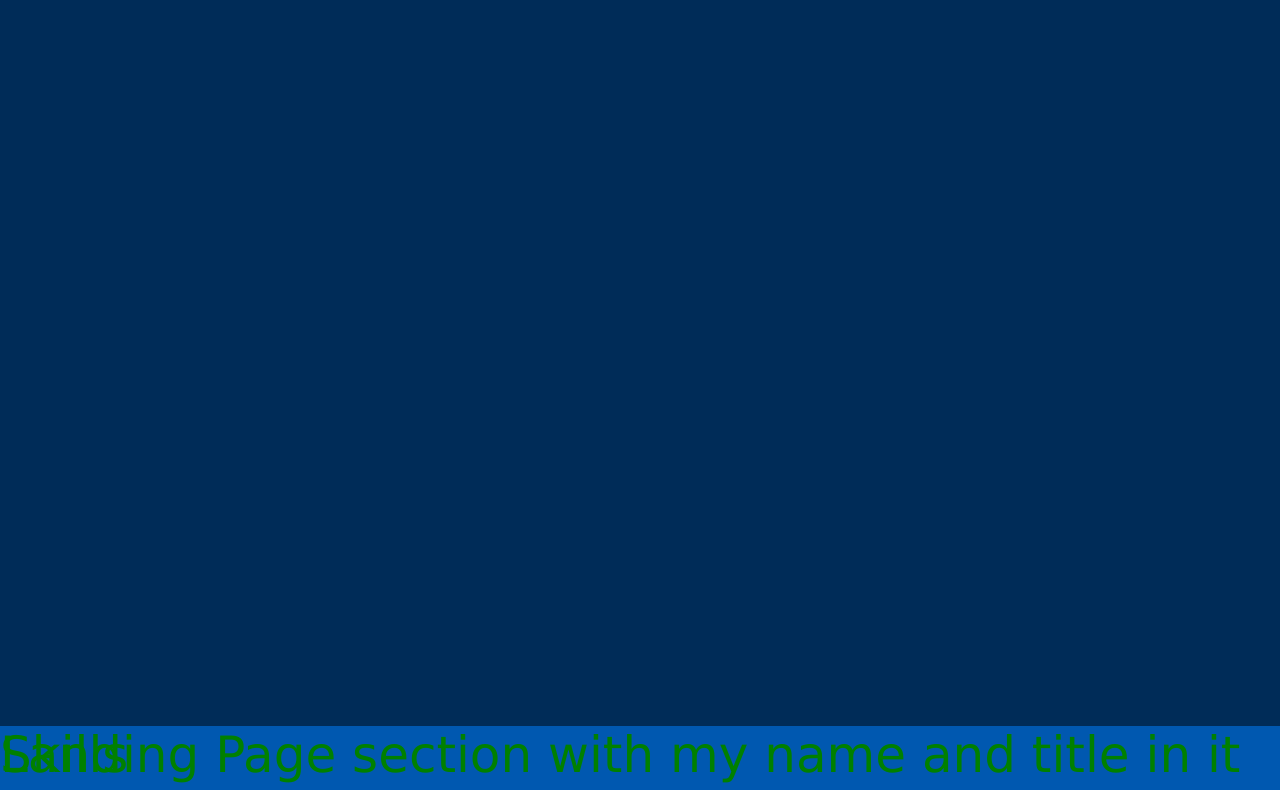
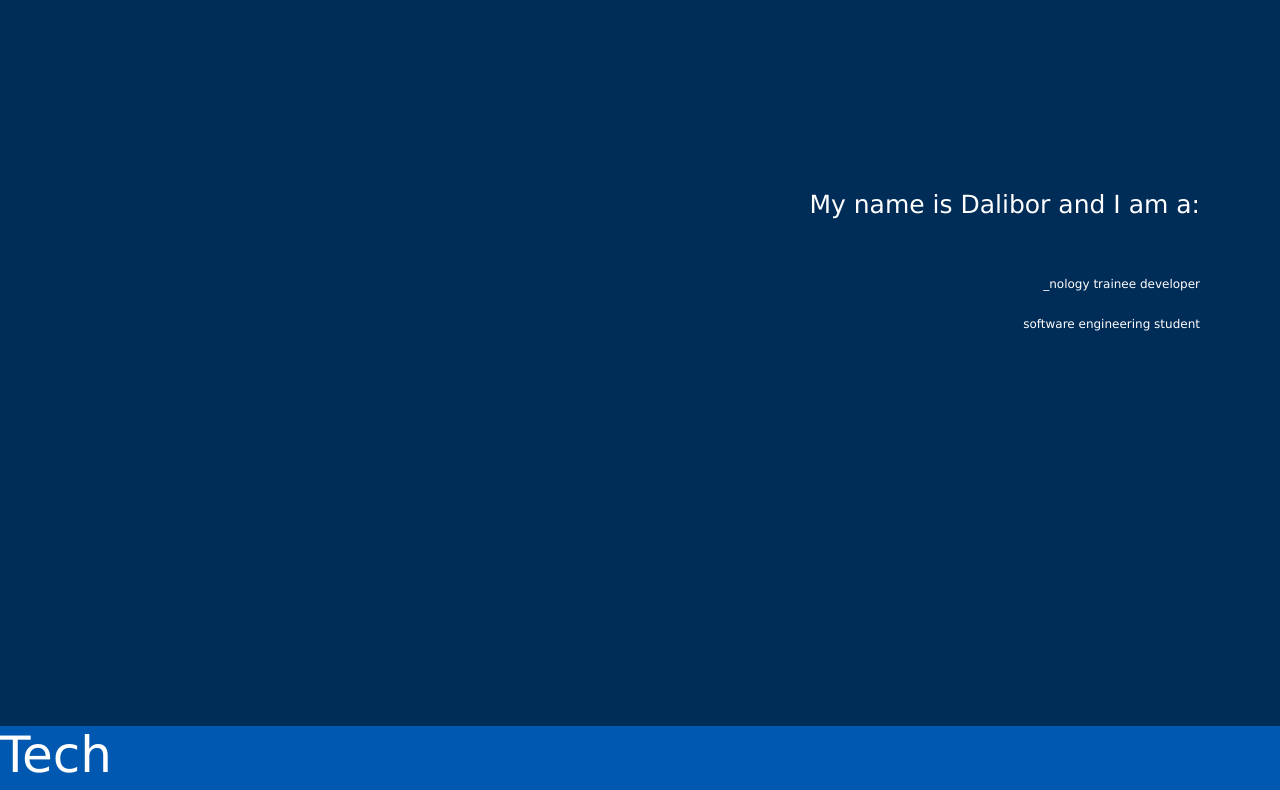
Before and after one commit to DaliborSkocibusic/MVP-Dalibor-Skocibusic, a plain HTML site: page index.html in a window 1280 px wide. Shown: the part 74-864 px from the top of the page. Drawn offline with Linux system fonts and the light colour scheme.

Commit message:
First version of home done

```diff
--- a/index.html
+++ b/index.html
@@ -41,7 +41,7 @@ Media Queries next week, docs to follow)
 Your Portfolio should have the following section:
 
 - A landing page/section with your name and title on it.
-- An About page/section with a little bit about you
+- An About page/section with a little bit about you - SORT OF DONE
 - A Tech stacks/skills page/section with all the techs you have learned during the course
 - A Project page/section with all your projects (use placeholder images and text at the beginning to render your website
 as it would with actual projects) - each project should have a little description, a link to a live version and a link
@@ -79,16 +79,6 @@ Other Devs
 - [Brittany Chiang](https://brittanychiang.com/)
  -->
 
-
-
-
-
-
-
-
-
-
-
 <head>
     <meta charset="UTF-8">
     <meta http-equiv="X-UA-Compatible" content="IE=edge">
@@ -99,7 +89,7 @@ Other Devs
 
 <nav class="nav">
     <div><a href="#home" class="nav__items nav__items--first">Home</a></div>
-    <div><a href="#skills" class="nav__items nav__items--second">Skills</a></div>
+    <div><a href="#tech" class="nav__items nav__items--second">Tech</a></div>
     <div><a href="#projects" class="nav__items nav__items--third">Proj</a></div>
     <div><a href="#experience" class="nav__items nav__items--fourth">Exp</a></div>
     <div><a href="#about" class="nav__items nav__items--fifth">About</a></div>
@@ -108,37 +98,13 @@ Other Devs
 
 <body>
     <div class="page-section" id="home">
-        <h3 class="page-section">Home</h3>
-        <p class="page-section">Landing Page section with my name and title in it
-        Landing Page section with my name and title in it
-        Landing Page section with my name and title in it
-        Landing Page section with my name and title in it
-        Landing Page section with my name and title in it
-        Landing Page section with my name and title in it
-        Landing Page section with my name and title in it
-        Landing Page section with my name and title in it
-        Landing Page section with my name and title in it
-        Landing Page section with my name and title in it
-        Landing Page section with my name and title in it
-        Landing Page section with my name and title in it
-        Landing Page section with my name and title in it
-        Landing Page section with my name and title in it
-        Landing Page section with my name and title in it
-        Landing Page section with my name and title in it
-        Landing Page section with my name and title in it
-        Landing Page section with my name and title in it
-        Landing Page section with my name and title in it
-        Landing Page section with my name and title in it
-        Landing Page section with my name and title in it
-        Landing Page section with my name and title in it
-        Landing Page section with my name and title in it
-        Landing Page section with my name and title in it
-        Landing Page section with my name and title in it
-        Landing Page section with my name and title in it
-        Landing Page section with my name and title in it</p>
+        <h3 class="page-section dissapearing">Home</h3>
+        <p class="page-section__home-container">My name is Dalibor and I am a:</p>
+        <p class="page-section__home-element">_nology trainee developer</p>
+        <p class="page-section__home-element">software engineering student</p>
     </div>
 
-    <div class="page-section" id="skills">Skills</div>
+    <div class="page-section" id="tech">Tech</div>
     <div class="page-section" id="projects">Projects</div>
     <div class="page-section" id="experience">Exp</div>
     <div class="page-section" id="about">About</div>
--- a/style.scss
+++ b/style.scss
@@ -125,28 +125,105 @@ body {
 
     @include devices.phone {
         font-size: 5px;
-        color: green;
-        position:sticky;
-
     }
 
     @include devices.tablet {
         font-size: 5px;
-        color: green;
     }
     @include devices.tablet-landscape {
         font-size: 10px;
-        color: green;
     }
 
     @include devices.laptop {
         font-size: 12px;
-        color: green;
     }
 
     @include devices.largest {
         font-size: 50px;
-        color: green;
+    }
+
+    &__home-container {
+        margin-top: 20vh;
+        margin-right: 10vh;
+        height: 15vh;
+
+        display: flexbox;
+        justify-content: right;
+        align-items: center;
+
+        @include devices.phone {
+            font-size: 25px;
+        }
+
+        @include devices.tablet {
+            font-size: 25px;
+        }
+        @include devices.tablet-landscape {
+            font-size: 25px;
+        }
+
+        @include devices.laptop {
+            font-size: 25px;
+        }
+
+        @include devices.largest {
+            font-size: 25px;
+        }
+    }
+    &__home-element {
+        margin-right: 10vh;
+        height: 5vh;
+
+        display: flexbox;
+        justify-content: right;
+        align-items: center;
+    }
+}
+
+.dissapearing {
+    height: auto;
+    @include devices.phone {
+        visibility: hidden;
+    }
+
+    @include devices.tablet {
+        visibility: visible;
+    }
+
+    @include devices.tablet-landscape {
+        visibility: visible;
+    }
+
+    @include devices.laptop {
+        visibility: visible;
+    }
+    @include devices.largest {
+        visibility: visible;
+    }
+}
+
+p {
+    display: flex;
+    margin: 0px;
+    padding: 0px;
+
+    @include devices.phone {
+        font-size: 12px;
+    }
+
+    @include devices.tablet {
+        font-size: 12px;
+    }
+    @include devices.tablet-landscape {
+        font-size: 12px;
+    }
+
+    @include devices.laptop {
+        font-size: 12px;
+    }
+
+    @include devices.largest {
+        font-size: 12px;
     }
 }
 
@@ -154,7 +231,7 @@ body {
     background-color: rgb(0, 44, 88);
 }
 
-#skills {
+#tech {
     background-color: rgb(0, 88, 176);
 }
 
```
Also changed, not shown: style.css.
